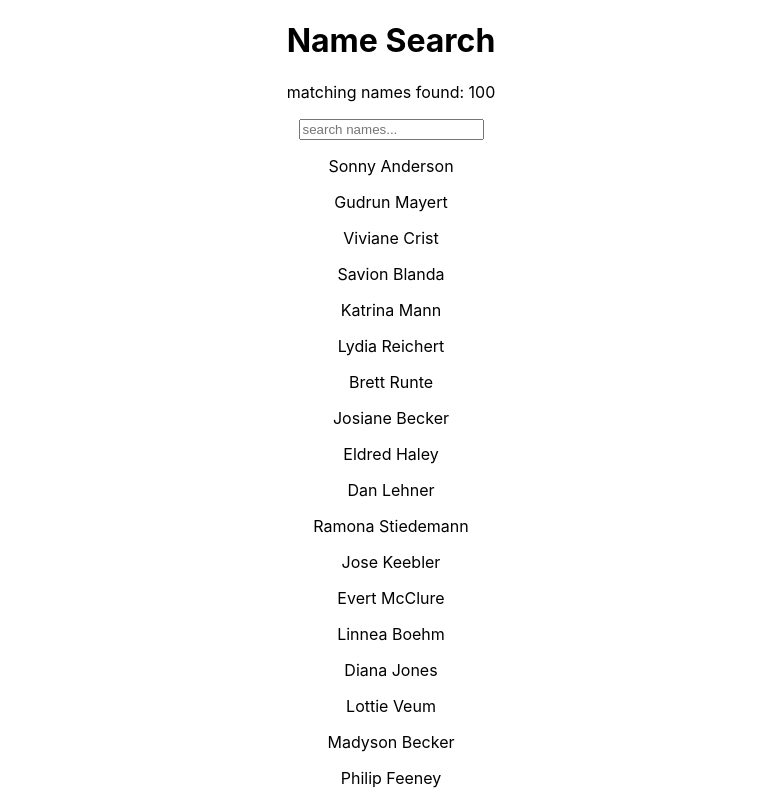
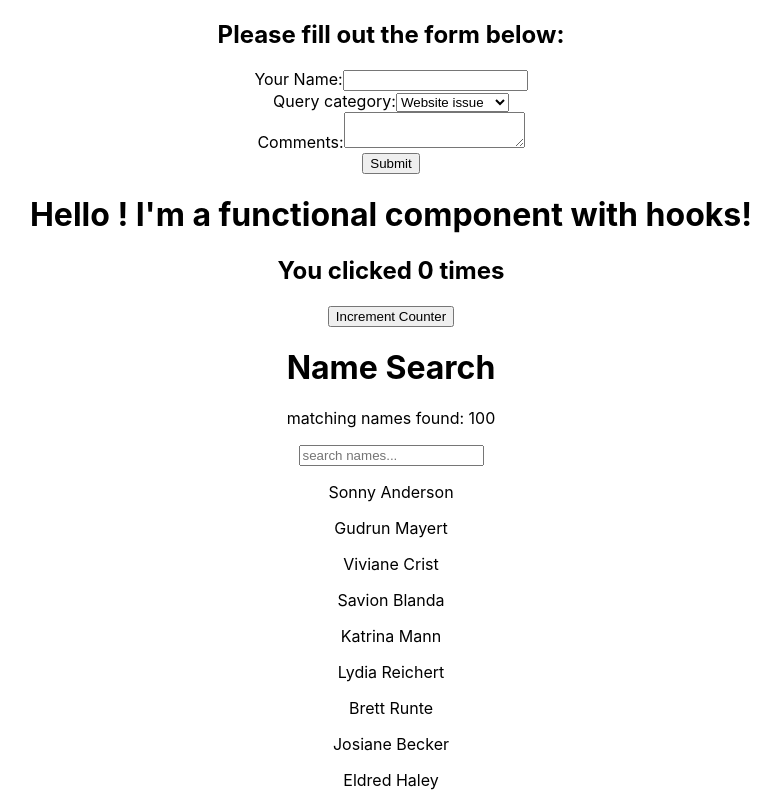
Before and after one commit to mtopircean/react, a React (Create React App) app in the folder my-app/: page / in a window 1280 px wide. Shown: the top 800 px of the page, without its empty margins (249-1030 px from the left). Built offline with nearby package versions, Linux system fonts and the light colour scheme.

Commit message:
First useState scenarios for form

```diff
--- a/my-app/src/App.js
+++ b/my-app/src/App.js
@@ -21,10 +21,14 @@
 import ControlledForm from './components/ControlledForm';
 import UncontrolledForm from './components/UncontrolledForm';
 import { SearchBar } from './components/SearchBar';
+import HooksCounter from './components/HooksCounter';
+import ControlledFormHooks from './components/ControlledFormHooks';
 
 function App() {
   return (
     <div className="App">
+      <ControlledFormHooks />
+      <HooksCounter />
       <SearchBar />
       <UncontrolledForm />
       <ControlledForm />
--- /dev/null
+++ b/my-app/src/components/ControlledFormHooks.js
@@ -0,0 +1,61 @@
+import React, {useState} from 'react'
+
+function ControlledFormHooks() {
+    const [name, setName] = useState('');
+    const [category, setCategory] = useState('website');
+    const [comments, setComments] = useState('');
+    const handleSubmit = (e) => {
+        e.preventDefault();
+        console.log(name, category, comments)
+    }
+
+    return (
+        <div>
+            <h2>Please fill out the form below:</h2>
+            <form onSubmit={handleSubmit}>
+                <div>
+                    <label htmlFor="id-name">Your Name:</label>
+                    <input
+                        value={name}
+                        onChange={
+                            (e) => setName(e.target.value)
+                        }
+                        id="id-name"
+                        name="name"
+                        type="text"
+                    />
+                </div>
+                <div>
+                    <label htmlFor="id-category">Query category:</label>
+                    <select
+                        id="id-category"
+                        name="category"
+                        value={category}
+                        onChange={
+                            (e) => setCategory(e.target.value)
+                        }
+                    >
+                        <option value="website">Website issue</option>
+                        <option value="order">Order issue</option>
+                        <option value="general">General inquiry</option>
+
+                    </select>
+                </div>
+                <div>
+                    <label htmlFor="id-comments">Comments:</label>
+                    <textarea
+                        id="id-comments"
+                        name="comments"
+                        value={comments}
+                        onChange={
+                            (e) => setComments(e.target.value)
+                        }
+                    />
+                </div>
+                <input type="submit" value="Submit" />
+            </form>
+        </div>
+    )
+}
+
+export default ControlledFormHooks
--- /dev/null
+++ b/my-app/src/components/HooksCounter.js
@@ -0,0 +1,20 @@
+import React, { useState } from "react";
+
+export default function HooksCounter(props) {
+  const [count, setCount] = useState(0);
+
+  return (
+    <div className="greeting">
+        <h1>
+            Hello {props.name}!
+            I'm a functional component with hooks!
+        </h1>
+        <h2>You clicked {count} times</h2>
+        <button onClick={
+            () => setCount(count => count + 1)
+        }>
+            Increment Counter
+        </button>
+    </div>
+  );
+}
```
